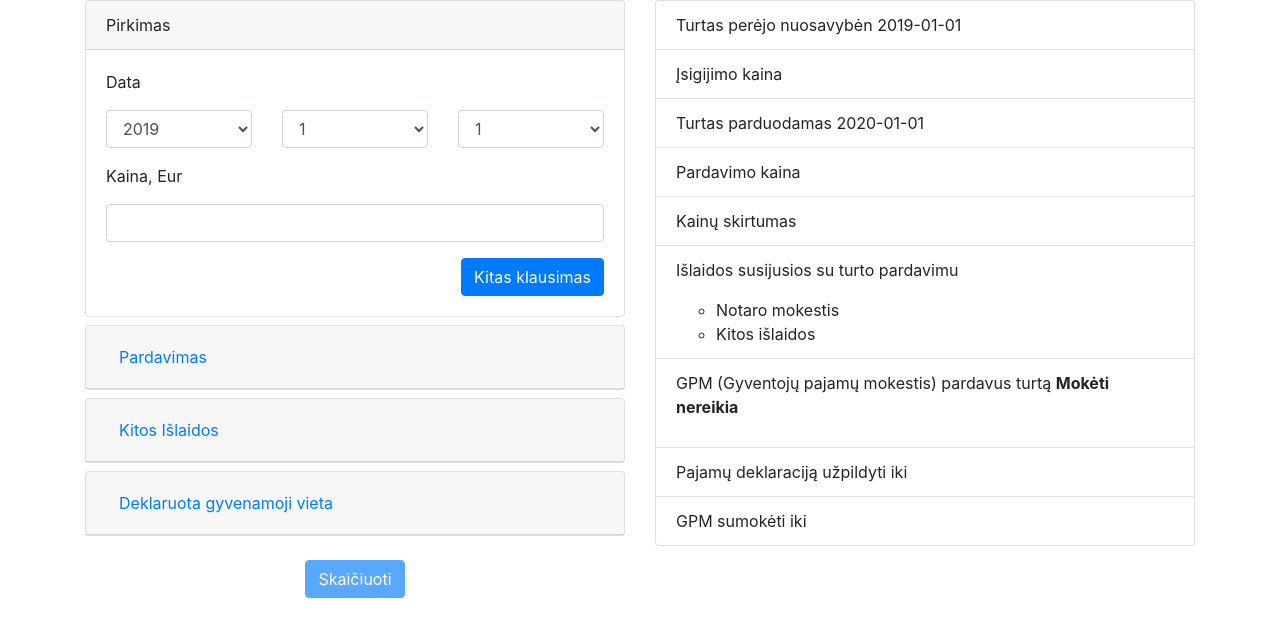
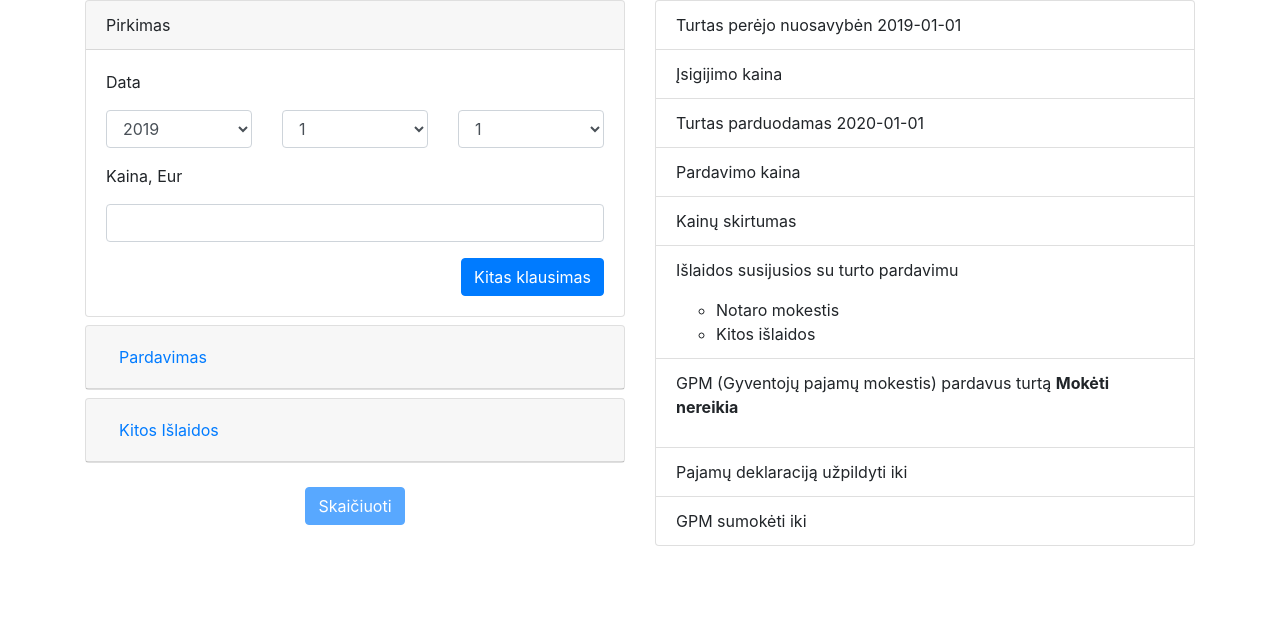
Before and after one commit to horolug/nt-duk, a React (Create React App) app: page / in a window 1280 px wide. Shown: the top 636 px of the page. Built offline with nearby package versions, Linux system fonts and the light colour scheme.

Commit message:
Primary dwelling options card shown only if ownership time is more than 2 years

```diff
--- a/src/Components/Form/form.js
+++ b/src/Components/Form/form.js
@@ -105,10 +105,10 @@ class Form extends React.Component {
 
   timeDiff(){
     const purchaseDate = moment([this.state.purchaseYear,
-                                this.state.purchaseMonth,
+                                this.state.purchaseMonth-1,
                                 this.state.purchaseDay]);
     const sellDate = moment([this.state.sellYear,
-                            this.state.sellMonth,
+                            this.state.sellMonth-1,
                             this.state.sellDay]);
     const yearsPassed = sellDate.diff(purchaseDate, 'years');
     return yearsPassed;
@@ -268,6 +268,19 @@ class Form extends React.Component {
     };
     const { width } = this.state;
     const isMobile = width < 768;
+    let questionCard = '';
+    console.log("time diff", this.timeDiff() );
+
+    if ( this.timeDiff() >= 2 ){
+      questionCard = <QuestionCard
+        isVisible={this.state.questionStep}
+        onChange={(e) => this.handleQuestionCard(e)}
+        onClick={(e) => this.handleQuestionButton(e)}
+        primaryDwelling={this.state.primaryDwelling}
+        jumpToQuestion={this.jumpToQuestion}
+      />;
+    }
+
 
     let summary = "";
     if ( !isMobile || this.state.showSummaryOnMobile ){
@@ -286,7 +299,7 @@ class Form extends React.Component {
          taxDueDate={this.state.taxDueDate}
          taxReportDueDate={this.state.taxReportDueDate}
         />
-      </div>
+      </div>;
     }
 
     return (
@@ -343,13 +356,7 @@ class Form extends React.Component {
               jumpToQuestion={this.jumpToQuestion}
               notaryFee={helpers.calculateNotaryFee(this.state.sellPrice)} />
 
-            <QuestionCard
-              isVisible={this.state.questionStep}
-              onChange={(e) => this.handleQuestionCard(e)}
-              onClick={(e) => this.handleQuestionButton(e)}
-              primaryDwelling={this.state.primaryDwelling}
-              jumpToQuestion={this.jumpToQuestion}
-            />
+            {questionCard}
 
             <div className="mt-4 mb-4 text-center">
               <button
```
